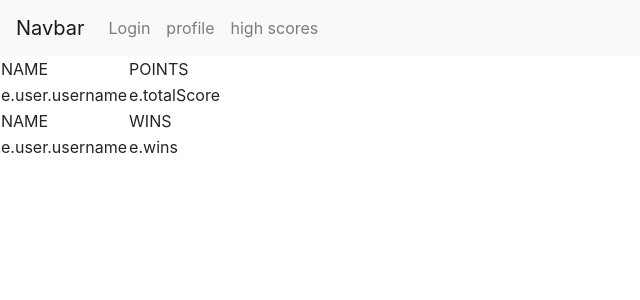
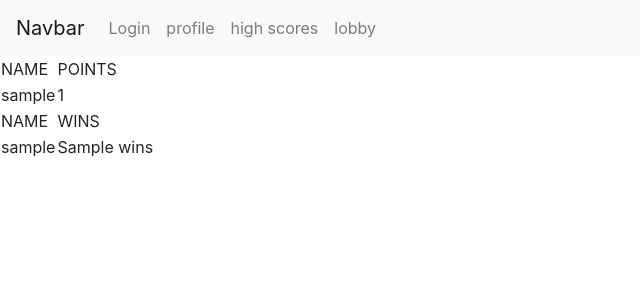
Before and after one commit to ksk98/Scrabble-Django, a Django app: template templates/high_scores.html in a window 1280 px wide. Shown: the top 300 px of the page, without its empty margins (0-640 px from the left). Run offline with Django 4.2, Linux system fonts and the light colour scheme; the template is opened without the code that fills it: most values are stand-ins (such as "Sample title", 1, 10 or a date in 2020); some libraries are stand-ins or nearby versions.

Commit message:
Additive copy

```diff
--- a/scrabble/admin.py
+++ b/scrabble/admin.py
@@ -1,6 +1,7 @@
 from django.contrib import admin
 
 # Register your models here.
-from scrabble.models import Room
+from scrabble.models import Room, UserProfile
 
 admin.site.register(Room)
+admin.site.register(UserProfile)
--- a/scrabble/algorithm.py
+++ b/scrabble/algorithm.py
@@ -61,6 +61,7 @@ def board_to_string(board: list[list[str]]) -> str:
 
 
 def get_points_for_letter(value: str) -> int:
+    value = value.upper()
     if value in ["A", "E", "I", "N", "O", "R", "S", "Z"]:
         return 1
     elif value in ["C", "D", "K", "L", "M", "P", "T", "Y"]:
--- a/templates/base.html
+++ b/templates/base.html
@@ -19,10 +19,10 @@
                 {% if user.is_authenticated %}
 
                 <li class="nav-item">
-                    <a class="nav-link" href="/logout">Logout</a>
+                    <a class="nav-link" href="#">Welcome, {{user.username}}</a>
                 </li>
                 <li class="nav-item">
-                    <a class="nav-link" href="#">Welcome, {{user.username}}</a>
+                    <a class="nav-link" href="/logout">Logout</a>
                 </li>
 
                 {% else %}
@@ -33,10 +33,13 @@
 
                 {% endif %}
                 <li class="nav-item">
-                    <a class="nav-link" href="/profile.html">profile</a>
+                    <a class="nav-link" href="/profile">profile</a>
                 </li>
                 <li class="nav-item">
-                    <a class="nav-link" href="/high_scores.html">high scores</a>
+                    <a class="nav-link" href="/high_scores">high scores</a>
+                </li>
+                <li class="nav-item">
+                    <a class="nav-link" href="/lobby">lobby</a>
                 </li>
             </ul>
         </div>
--- a/templates/high_scores.html
+++ b/templates/high_scores.html
@@ -13,8 +13,8 @@
         </tr>
         {% for e in top_points %}
             <tr>
-                <td>e.user.username</td>
-                <td>e.totalScore</td>
+                <td>{{ e.user.username }}</td>
+                <td>{{ e.totalScore }}</td>
             </tr>
         {% endfor %}
     </table>
@@ -26,8 +26,8 @@
         </tr>
         {% for e in top_wins %}
             <tr>
-                <td>e.user.username</td>
-                <td>e.wins</td>
+                <td>{{ e.user.username }}</td>
+                <td>{{ e.wins }}</td>
             </tr>
         {% endfor %}
     </table>
```
Also changed, not shown: scrabble/consumers.py (+6 -1 lines), db.sqlite3, scrabble/migrations/0010_room_finished_room_pass_counter.py (added).
